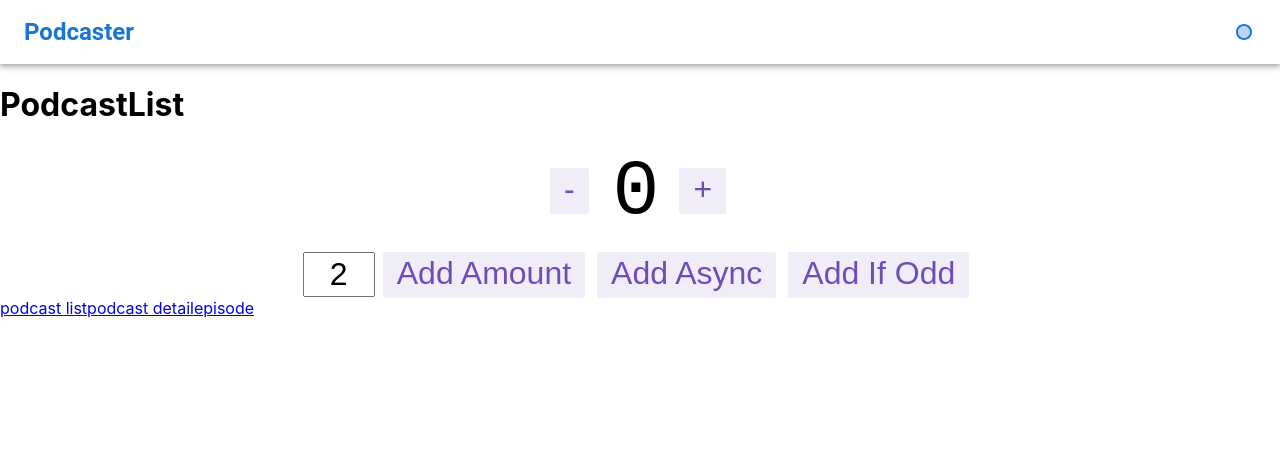
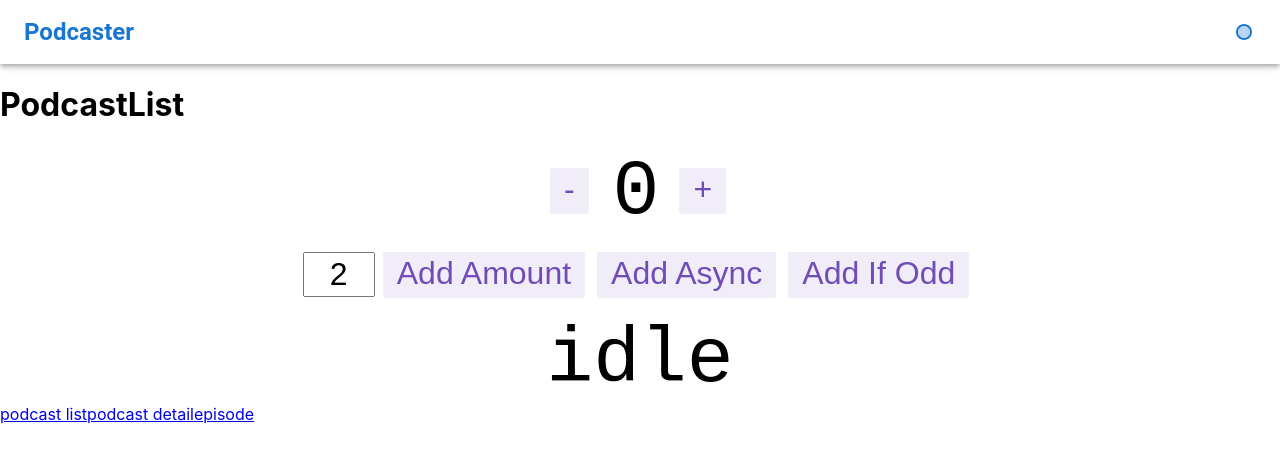
Before and after one commit to YrenR/podcasts, a React (Create React App) app: page / in a window 1280 px wide. Shown: the top 462 px of the page. Built offline with nearby package versions, Linux system fonts and the light colour scheme.

Commit message:
chore: update counter example template

```diff
--- a/src/containers/counter/Counter.tsx
+++ b/src/containers/counter/Counter.tsx
@@ -9,10 +9,12 @@ import {
   incrementAsync,
   incrementIfOdd,
 } from "../../store/slices/counterSlice";
+import { RootState } from "../../store/types";
 import styles from "./Counter.module.css";
 
 export function Counter() {
   const count = useAppSelector(selectCount);
+  const counter = useAppSelector((state: RootState) => state.counter);
   const dispatch = useAppDispatch();
   const [incrementAmount, setIncrementAmount] = useState("2");
 
@@ -46,6 +48,9 @@ export function Counter() {
           Add If Odd
         </button>
       </div>
+      <div className={styles.row}>
+        <span className={styles.value}>{counter.status}</span>
+      </div>
     </div>
   );
 }
```
